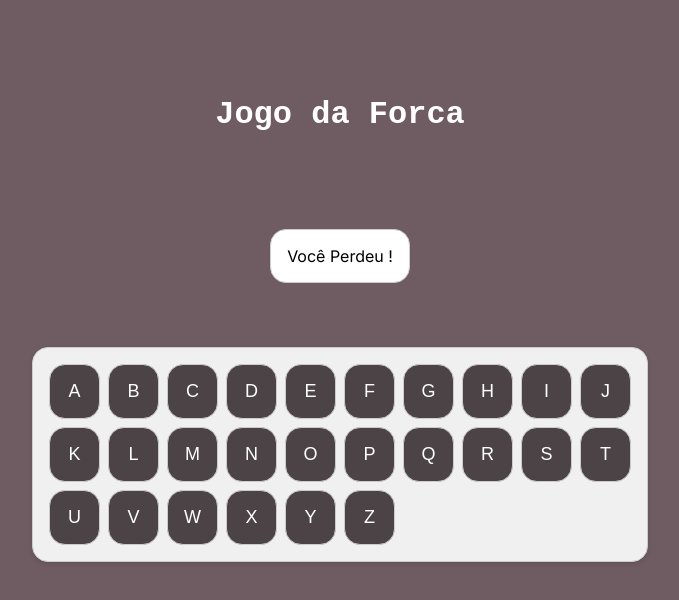
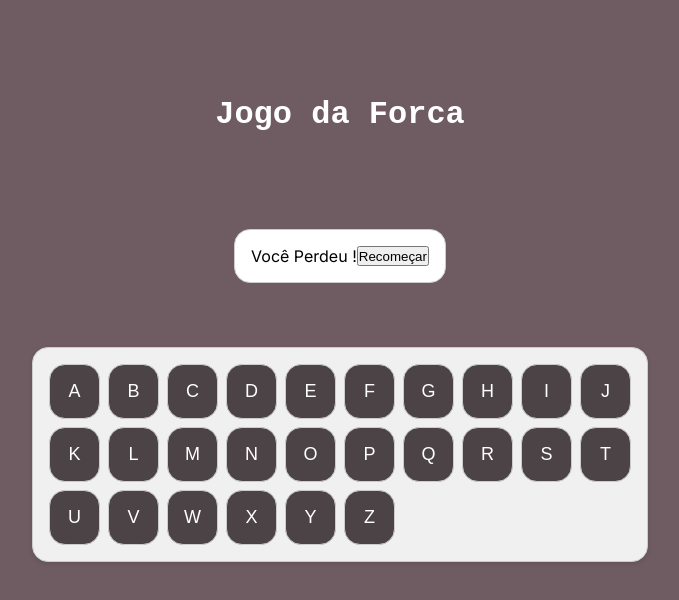
Before and after one commit to Syggnus/Jogo-da-Forca, a Next.js app: page / in a window 1280 px wide. Shown: the top 600 px of the page, without its empty margins (300-979 px from the left). Built offline with nearby package versions, Linux system fonts and the light colour scheme.

Commit message:
feat: Lógica para resetar o jogo issue #11

```diff
--- a/src/app/page.js
+++ b/src/app/page.js
@@ -33,6 +33,14 @@ export default function Home() {
       setErros((prevContador) => prevContador + 1);
     }
   }
+
+  function handleResetarJogo() {
+    setLetras((prevLetter) => []);
+    setErros((prevCount) => 0);
+    setLetrasEscolhidas((prevLetter) => []);
+    const index = gerarIndiceAleatorio();
+    setPalavra(listaDePalavras[index].palavra.toUpperCase());
+  }
   return (
     <>
       <main className={styles.main}>
@@ -41,6 +49,7 @@ export default function Home() {
           {erros > 8 ? (
             <>
               <div>Você Perdeu !</div>
+              <button onClick={handleResetarJogo}>Recomeçar</button>
             </>
           ) : (
             letrasDaForca.map((letra, index) => {
```
